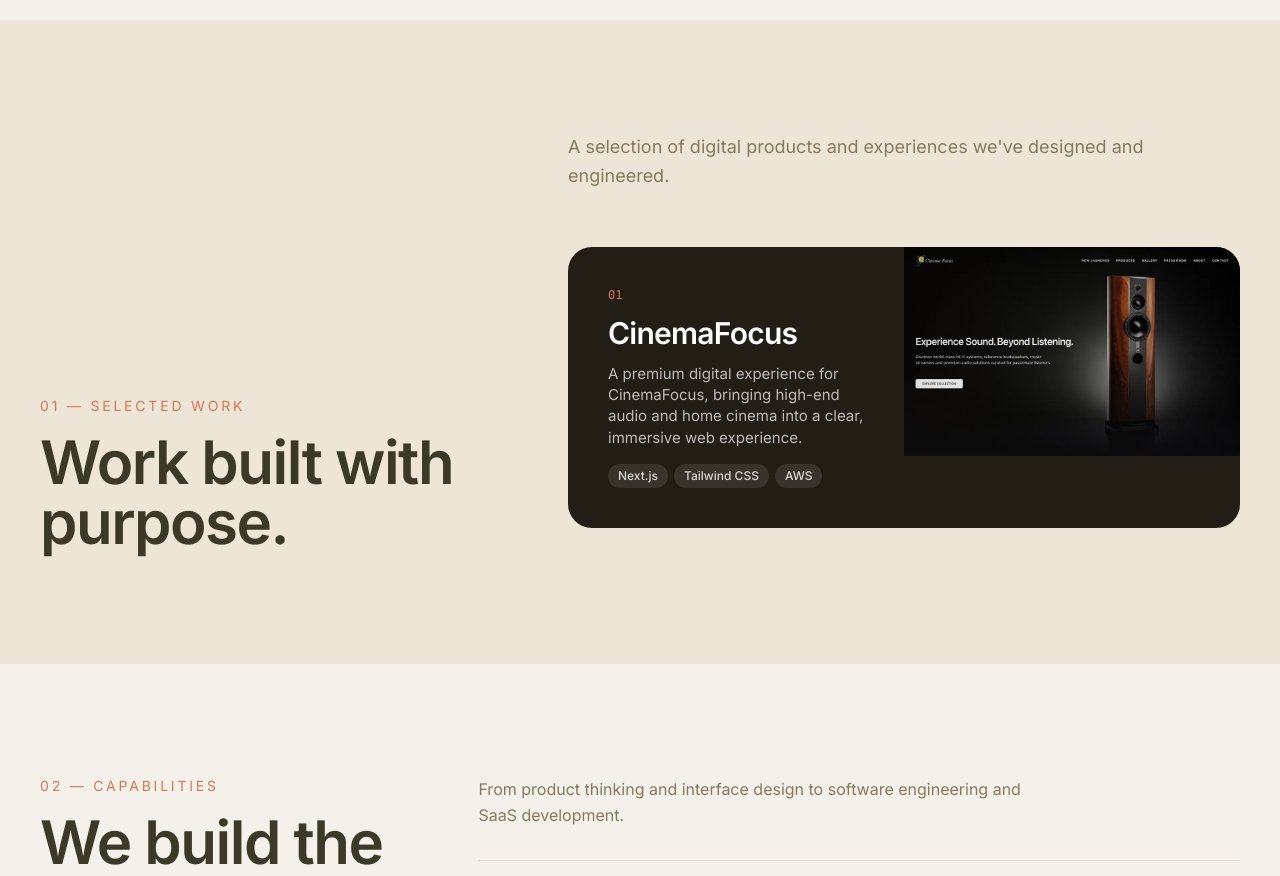
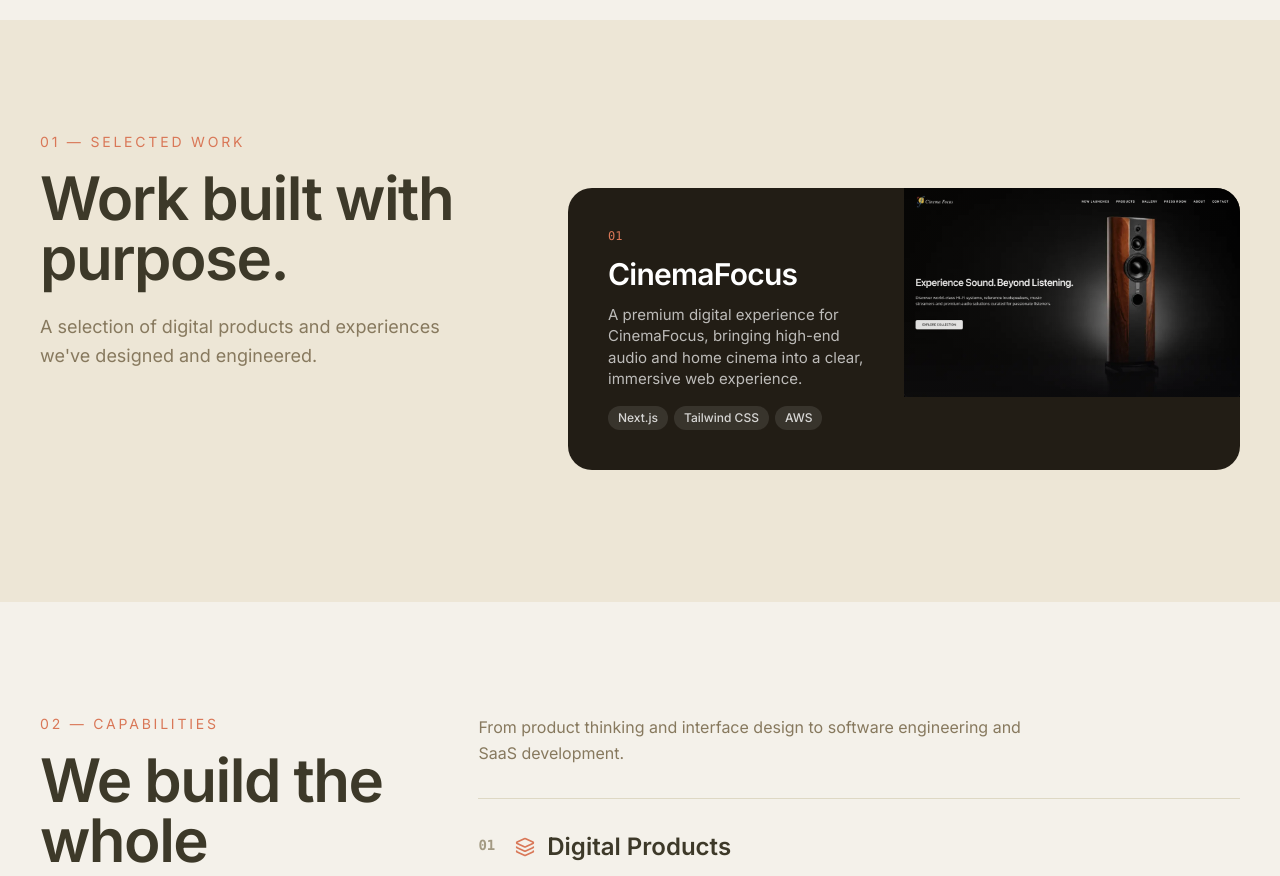
Before and after one commit to sameerthedeveloper/cogniheim, a Next.js app: page / in a window 1280 px wide. Shown: the part 780-1656 px from the top of the page. Built offline with nearby package versions, Linux system fonts and the light colour scheme.

Commit message:
Fix Work section layout alignment

```diff
--- a/app/page.jsx
+++ b/app/page.jsx
@@ -552,7 +552,7 @@ export default function Home() {
           "
         >
 
-          <div className="mx-auto grid max-w-wide gap-12 lg:grid-cols-[0.8fr_1.2fr] lg:items-end lg:gap-20">
+          <div className="mx-auto grid max-w-wide gap-12 lg:grid-cols-[0.8fr_1.2fr] lg:items-start lg:gap-20">
 
             <div>
 
@@ -573,19 +573,17 @@ export default function Home() {
                 Work built with purpose.
               </h2>
 
-            </div>
-
-
-            <div className="lg:pb-1">
-
-              <p className="max-w-xl text-lg leading-relaxed text-muted">
+              <p className="mt-6 max-w-md text-lg leading-relaxed text-muted">
                 A selection of digital products and experiences we&apos;ve
                 designed and engineered.
               </p>
 
-              <div className="mt-10">
-                <WorkGrid work={WORK} />
-              </div>
+            </div>
+
+
+            <div>
+
+              <WorkGrid work={WORK} />
 
             </div>
 
```
